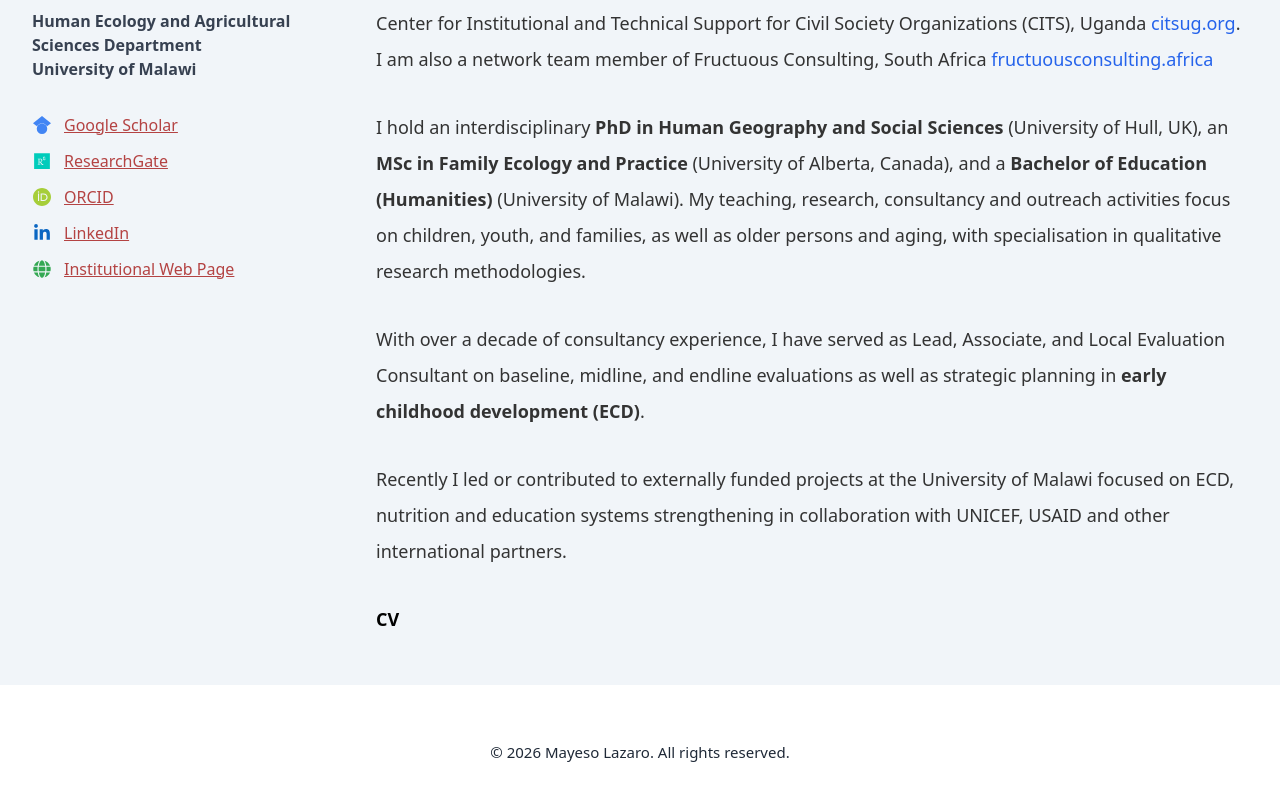
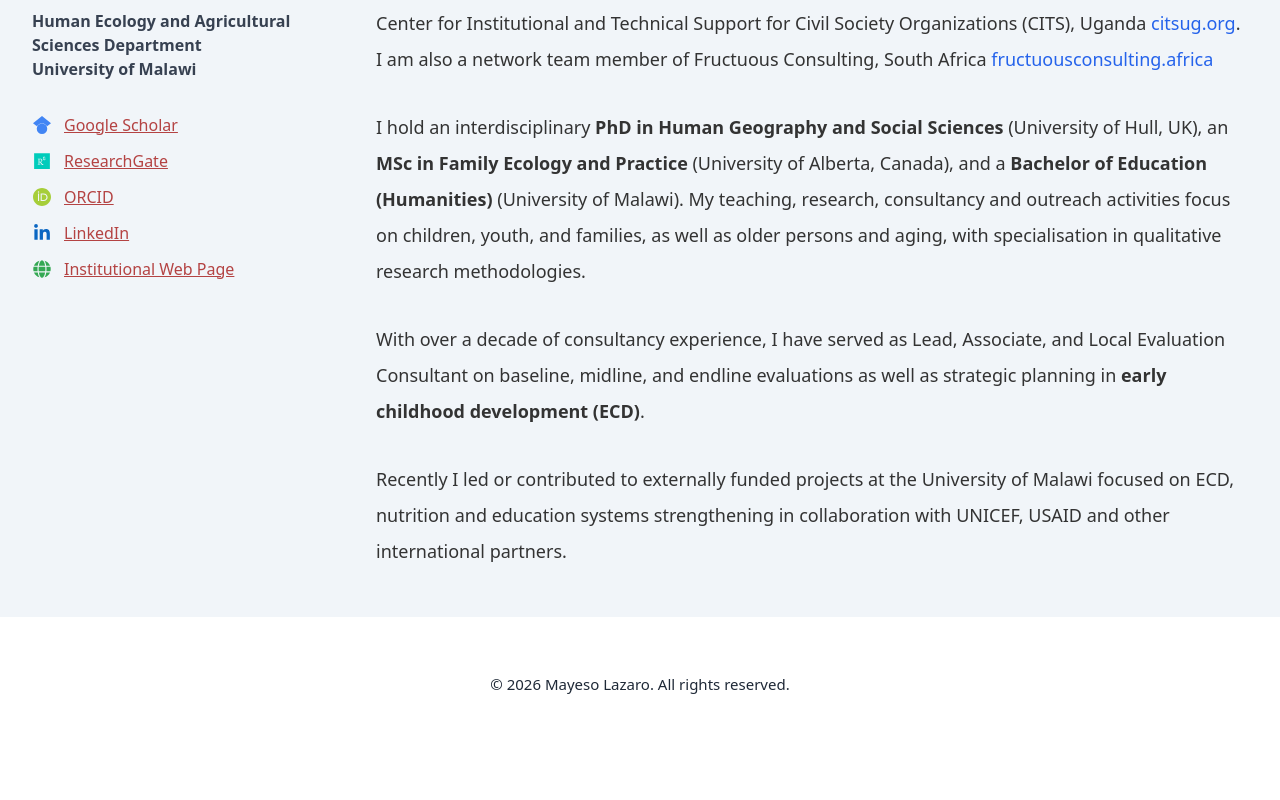
Before and after one commit to alexmwalec/dr-lazalo-academic-researcher, a React (Create React App) app: page / in a window 1280 px wide. Shown: the part 694-1494 px from the top of the page. After the commit the page ends 1446 px from the top, so only its background shows below. Built offline with nearby package versions, Linux system fonts and the light colour scheme.

Commit message:
Commenting CV line home page

```diff
--- a/src/Pages/Home/Home.js
+++ b/src/Pages/Home/Home.js
@@ -177,7 +177,7 @@
                 USAID and other international partners.
               </p>
 
-              <span className="block text-black font-bold">CV</span>
+             {/* <span className="block text-black font-bold">CV</span> */}
             </div>
           </main>
 
```
